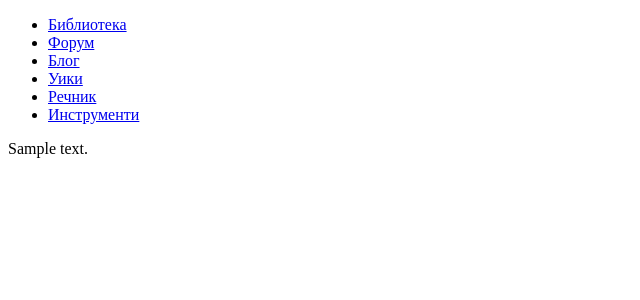
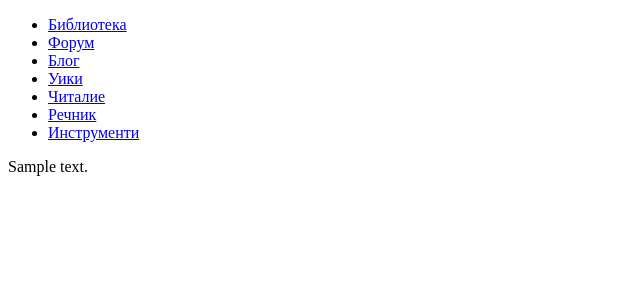
Before and after one commit to chitanka/rechko, a PHP site: template apps/frontend/templates/layout.php in a window 1280 px wide. Shown: the top 300 px of the page, without its empty margins (0-640 px from the left). Run offline with PHP 8.4, Linux system fonts and the light colour scheme; the template is opened without the code that fills it: most values are stand-ins (such as "Sample title", 1, 10 or a date in 2020); data that the repository does not hold is empty; some libraries are stand-ins or nearby versions.

Commit message:
add link to wiki workroom

```diff
--- a/apps/frontend/templates/layout.php
+++ b/apps/frontend/templates/layout.php
@@ -30,6 +30,7 @@
 			<li id="project-forum"><a href="http://forum.chitanka.info">Форум</a></li>
 			<li id="project-blog"><a href="http://blog.chitanka.info">Блог</a></li>
 			<li id="project-wiki"><a href="http://wiki.chitanka.info">Уики</a></li>
+			<li id="project-wiki-workroom"><a href="http://wiki.workroom.chitanka.info">Читалие</a></li>
 			<li id="project-rechnik" class="current"><a href="http://rechnik.chitanka.info">Речник</a></li>
 			<li id="project-tools"><a href="http://tools.chitanka.info">Инструменти</a></li>
 		</ul>
```
